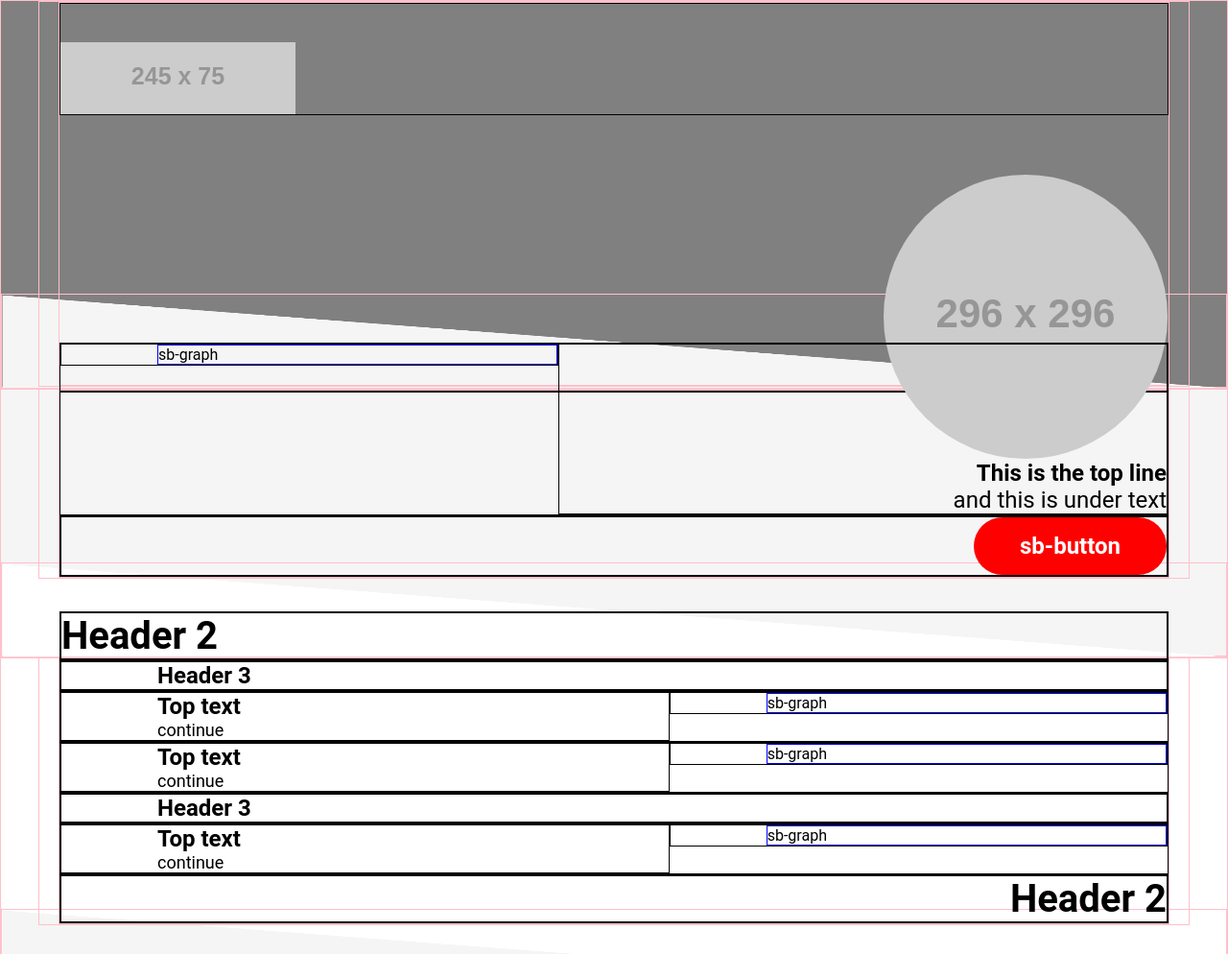
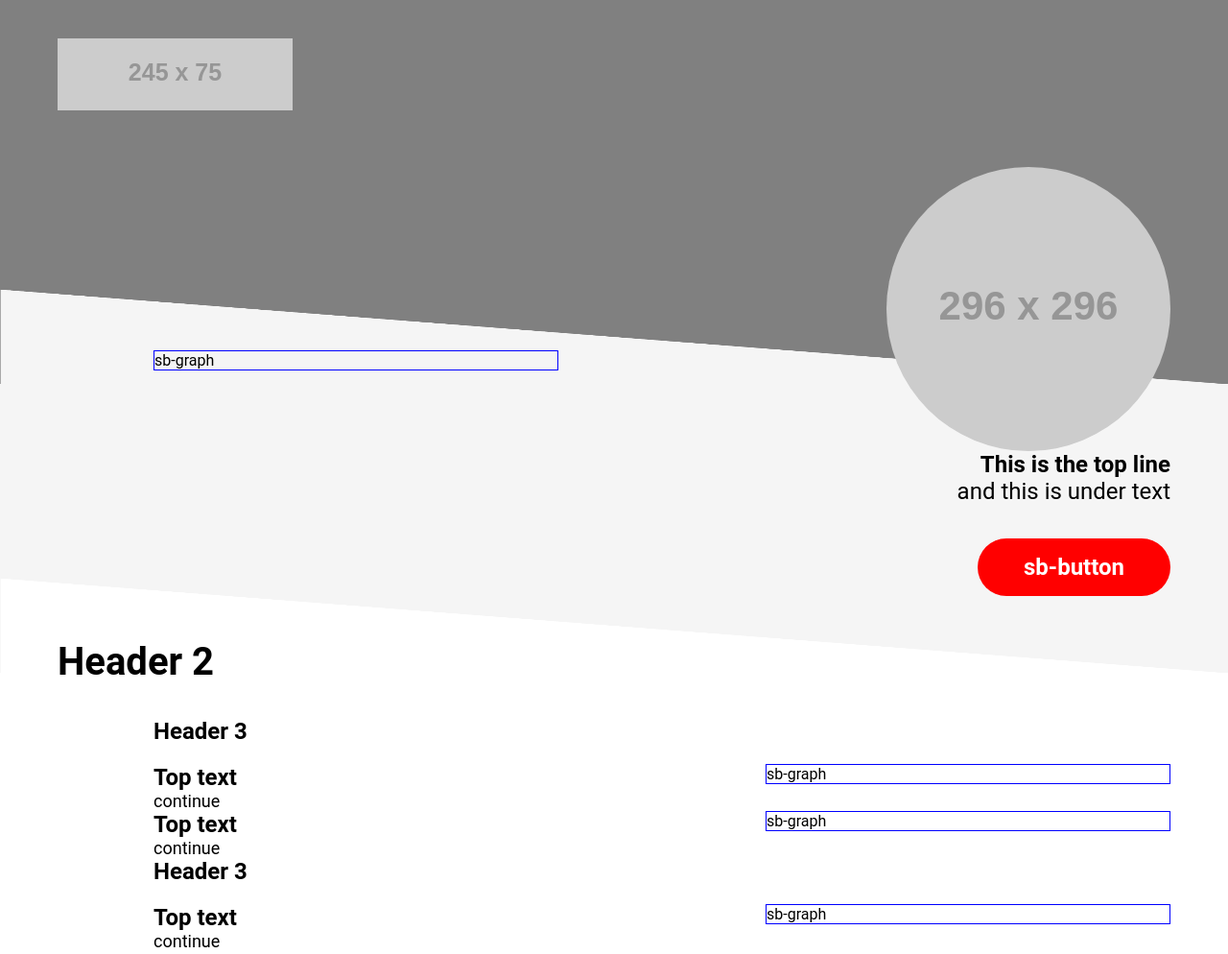
Before and after one commit to y4t6-zz/landing, a website: page src/html/pages/index.html in a window 1280 px wide. Shown: the top 994 px of the page at 96% size. Drawn offline with nearby package versions, Linux system fonts and the light colour scheme; files that its build step writes are made by us from their sources; placeholder pictures from the web are drawn by us; files whose address does not match are found by name.

Commit message:
Мелкие правки

```diff
--- a/src/scss/_vars.scss
+++ b/src/scss/_vars.scss
@@ -17,7 +17,7 @@ $f3: 18px;
 $f4: 11px;
 
 // other
-$content-up: 50px;
+$content-up: 35px;
 $circle-down: 70px;
 
 /*********************
--- a/src/scss/containers/_c-land-block.scss
+++ b/src/scss/containers/_c-land-block.scss
@@ -5,7 +5,6 @@
     }
     &__inner {
         position: relative;
-        border: 1px solid red;
     }
     &__triangle {
         $height: 100px;
@@ -58,5 +57,5 @@
     }
 }
 *[class*="c-land-block"] {
-    border: 1px solid pink;
+    //border: 1px solid pink;
 }
--- a/src/scss/containers/_c-land-content.scss
+++ b/src/scss/containers/_c-land-content.scss
@@ -1,6 +1,6 @@
 .c-land-content {
     &--up {
-        margin-top: -$content-up;
+        top: -$content-up;
     }
     h2 {
         max-width: 50%;
@@ -9,6 +9,7 @@
     h3 {
         font-size: $f2;
         padding-left: $content-padding-left;
+        margin-bottom: 20px;
     }
     img {
         max-width: 100%;
@@ -34,5 +35,5 @@
     }
 }
 *[class*="c-land-content"] {
-    border: 1px solid black;
+    //border: 1px solid black;
 }
```
